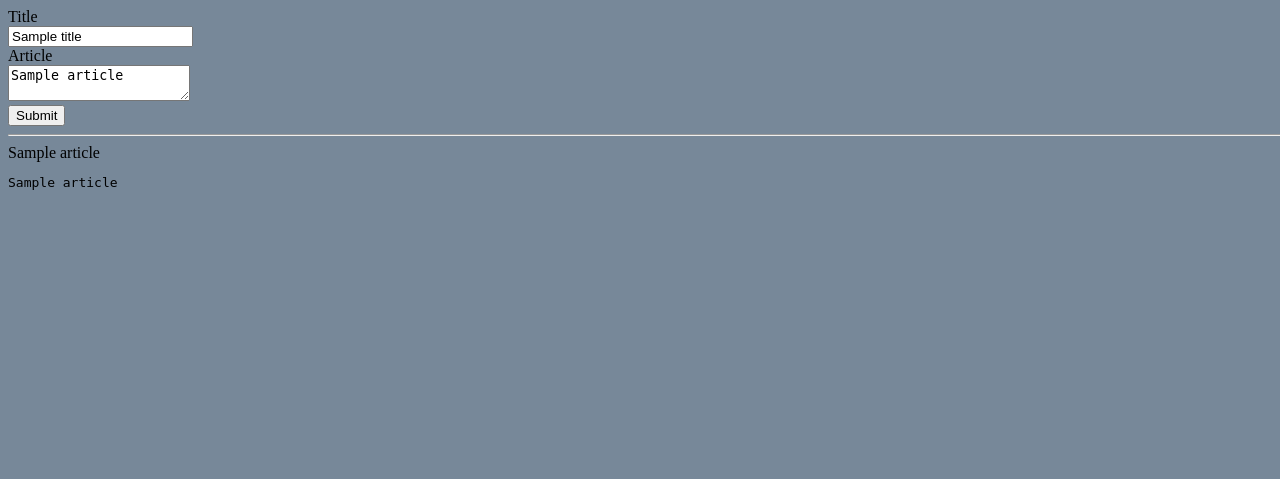
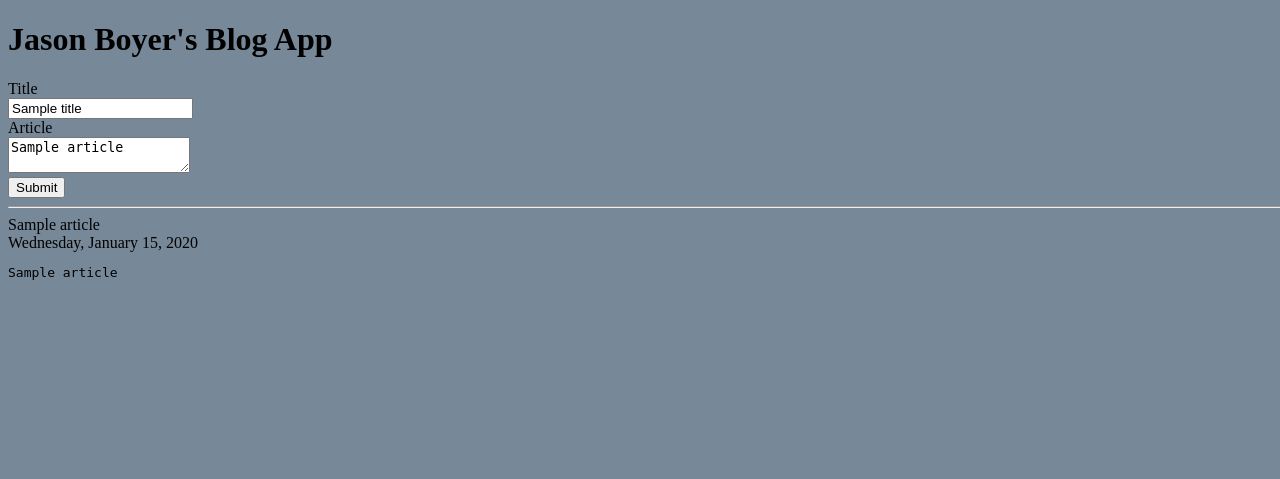
Before and after one commit to dtow1/googappengpractice, a Python web app: template Blog/jboyerblog/templates/newpost.html in a window 1280 px wide. Shown: the top 479 px of the page. Before the commit the page ends 190 px from the top, so only its background shows below. Run offline with Jinja, Linux system fonts and the light colour scheme; the template is opened without the code that fills it: most values are stand-ins (such as "Sample title", 1, 10 or a date in 2020).

Commit message:
added date time formatting for article display

```diff
--- a/Blog/jboyerblog/main.py
+++ b/Blog/jboyerblog/main.py
@@ -17,6 +17,7 @@
 import webapp2
 import jinja2
 import os
+import time
 
 from google.appengine.ext import db
 
--- a/Blog/jboyerblog/templates/base.html
+++ b/Blog/jboyerblog/templates/base.html
@@ -6,6 +6,7 @@
         <link rel= "stylesheet" type="text/css" href="css/style.css">
     </head>
     <body>
+        <h1>Jason Boyer's Blog App</h1>
         <form method="post">
             <label>
                 <div>Title</div>
@@ -25,8 +26,9 @@
 
         {% for article in articles %}
             <div class = "article-style">
-                <div class="article-title">{{article.title}}
-                </div>
+                <div class="article-title">{{article.title}}</div>
+                <div class="article-date">{{article.created.date().strftime('%A, %B %d, %Y')}}</div>
+
                 <pre class="article-body">{{article.article}}</pre>
             </div>
         {% endfor %}
```
Also changed, not shown: 1 other file.
